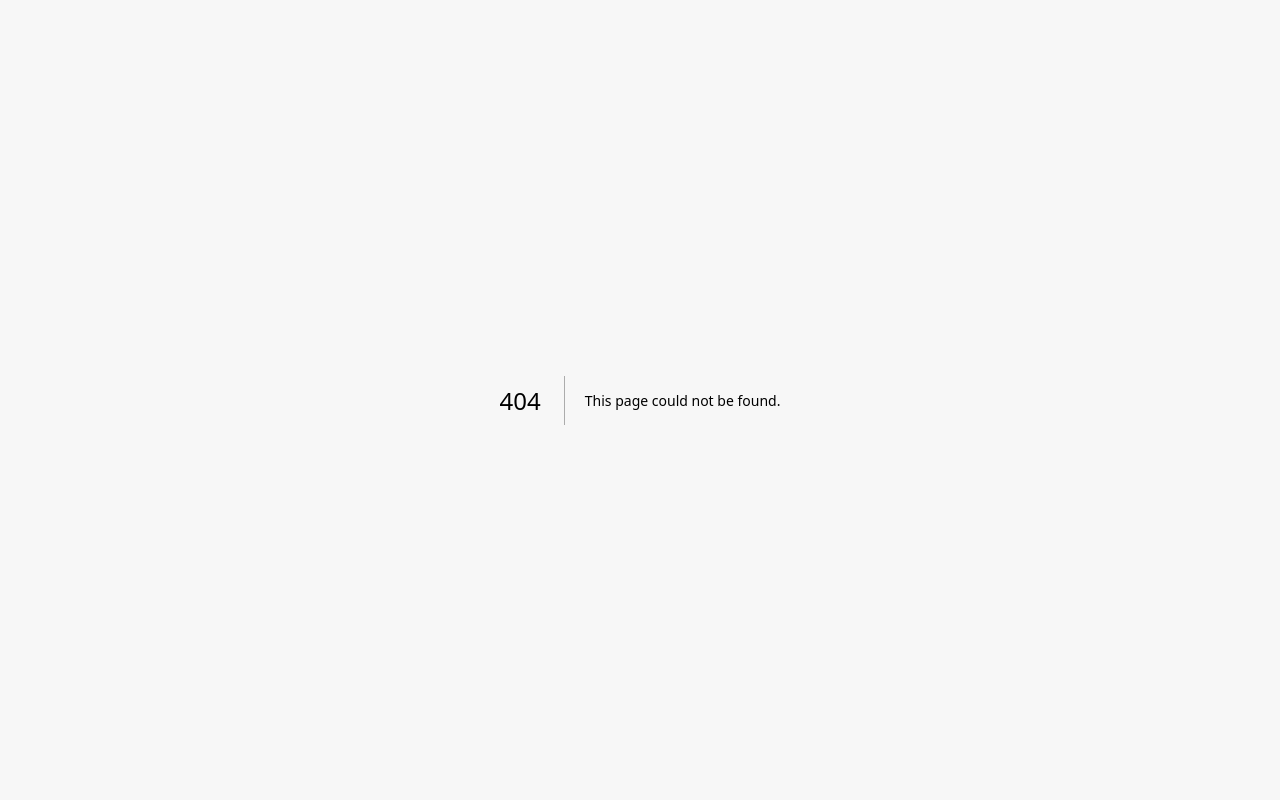
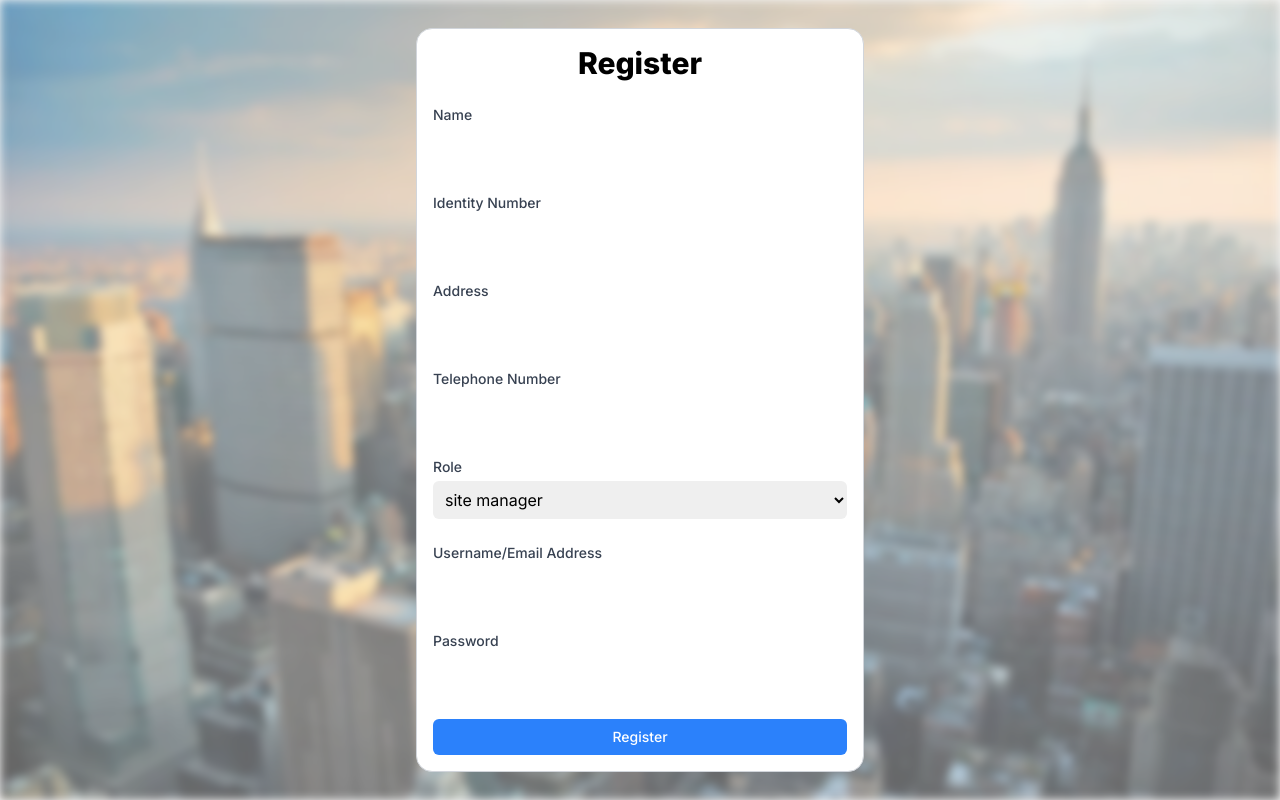
Before and after one commit to QbicSquid/y3s2-csse-constructo-web, a Next.js app: page /register in a window 1280 px wide. Before the commit this address had no page. Built offline with nearby package versions, Linux system fonts and the light colour scheme.

Commit message:
register page

```diff
--- /dev/null
+++ b/src/app/register/layout.js
@@ -0,0 +1,15 @@
+export default function RootLayout({ children }) {
+  return (
+    <div className="relative h-screen">
+      <div
+        className="absolute inset-0 h-full w-full bg-cover bg-center"
+        style={{
+          backgroundImage: 'url("/build.jpeg")',
+          filter: "blur(5px)",
+          opacity: 0.6,
+        }}
+      />
+      {children}
+    </div>
+  );
+}
--- /dev/null
+++ b/src/app/register/page.js
@@ -0,0 +1,180 @@
+"use client";
+import { useState } from "react";
+import { useRouter } from "next/navigation";
+import Image from "next/image";
+export default function Registration() {
+  const router = useRouter();
+  const [formData, setFormData] = useState({
+    name: "",
+    identityNumber: "",
+    address: "",
+    phoneNumber: "",
+    role: "site manager",
+    username: "",
+    password: "",
+  });
+
+  const roles = ["site manager", "procurement staff", "manager", "supplier"];
+
+  const handleRegister = () => {
+
+  };
+
+  return (
+    <div className="min-h-screen flex items-center justify-center relative">
+      <div
+        className="max-w-md w-full p-4 bg-white border border-gray-300 rounded-2xl"
+        style={{ opacity: 1 }}
+      >
+        <h2 className="text-3xl font-extrabold text-center mb-6">Register</h2>
+        <form onSubmit={handleRegister} className="space-y-6">
+          <div>
+            <label
+              htmlFor="name"
+              className="block text-sm font-medium text-gray-700"
+            >
+              Name
+            </label>
+            <input
+              type="text"
+              id="name"
+              name="name"
+              value={formData.name}
+              onChange={(e) =>
+                setFormData({ ...formData, name: e.target.value })
+              }
+              required
+              className="mt-1 p-2 block w-full rounded-md"
+            />
+          </div>
+          <div>
+            <label
+              htmlFor="identityNumber"
+              className="block text-sm font-medium text-gray-700"
+            >
+              Identity Number
+            </label>
+            <input
+              type="text"
+              id="identityNumber"
+              name="identityNumber"
+              value={formData.identityNumber}
+              onChange={(e) =>
+                setFormData({ ...formData, identityNumber: e.target.value })
+              }
+              required
+              className="mt-1 p-2 block w-full rounded-md"
+            />
+          </div>
+          <div>
+            <label
+              htmlFor="address"
+              className="block text-sm font-medium text-gray-700"
+            >
+              Address
+            </label>
+            <input
+              type="text"
+              id="address"
+              name="address"
+              value={formData.address}
+              onChange={(e) =>
+                setFormData({ ...formData, address: e.target.value })
+              }
+              required
+              className="mt-1 p-2 block w-full rounded-md"
+            />
+          </div>
+          <div>
+            <label
+              htmlFor="phoneNumber"
+              className="block text-sm font-medium text-gray-700"
+            >
+              Telephone Number
+            </label>
+            <input
+              type="text"
+              id="phoneNumber"
+              name="phoneNumber"
+              value={formData.phoneNumber}
+              onChange={(e) =>
+                setFormData({ ...formData, phoneNumber: e.target.value })
+              }
+              required
+              className="mt-1 p-2 block w-full rounded-md"
+            />
+          </div>
+          <div>
+            <label
+              htmlFor="role"
+              className="block text-sm font-medium text-gray-700"
+            >
+              Role
+            </label>
+            <select
+              id="role"
+              name="role"
+              value={formData.role}
+              onChange={(e) =>
+                setFormData({ ...formData, role: e.target.value })
+              }
+              className="mt-1 p-2 block w-full rounded-md"
+            >
+              {roles.map((role) => (
+                <option key={role} value={role}>
+                  {role}
+                </option>
+              ))}
+            </select>
+          </div>
+          <div>
+            <label
+              htmlFor="username"
+              className="block text-sm font-medium text-gray-700"
+            >
+              Username/Email Address
+            </label>
+            <input
+              type="text"
+              id="username"
+              name="username"
+              value={formData.username}
+              onChange={(e) =>
+                setFormData({ ...formData, username: e.target.value })
+              }
+              required
+              className="mt-1 p-2 block w-full rounded-md"
+            />
+          </div>
+          <div>
+            <label
+              htmlFor="password"
+              className="block text-sm font-medium text-gray-700"
+            >
+              Password
+            </label>
+            <input
+              type="password"
+              id="password"
+              name="password"
+              value={formData.password}
+              onChange={(e) =>
+                setFormData({ ...formData, password: e.target.value })
+              }
+              required
+              className="mt-1 p-2 block w-full rounded-md"
+            />
+          </div>
+          <div>
+            <button
+              type="submit"
+              className="w-full px-4 py-2 bg-custom_blue-1 text-white rounded-md text-sm font-medium hover-bg-indigo-700 focus:outline-none focus:ring-2 focus:ring-offset-2 focus:ring-indigo-500"
+            >
+              Register
+            </button>
+          </div>
+        </form>
+      </div>
+    </div>
+  );
+}
```
Also changed, not shown: public/build.jpeg (added).
